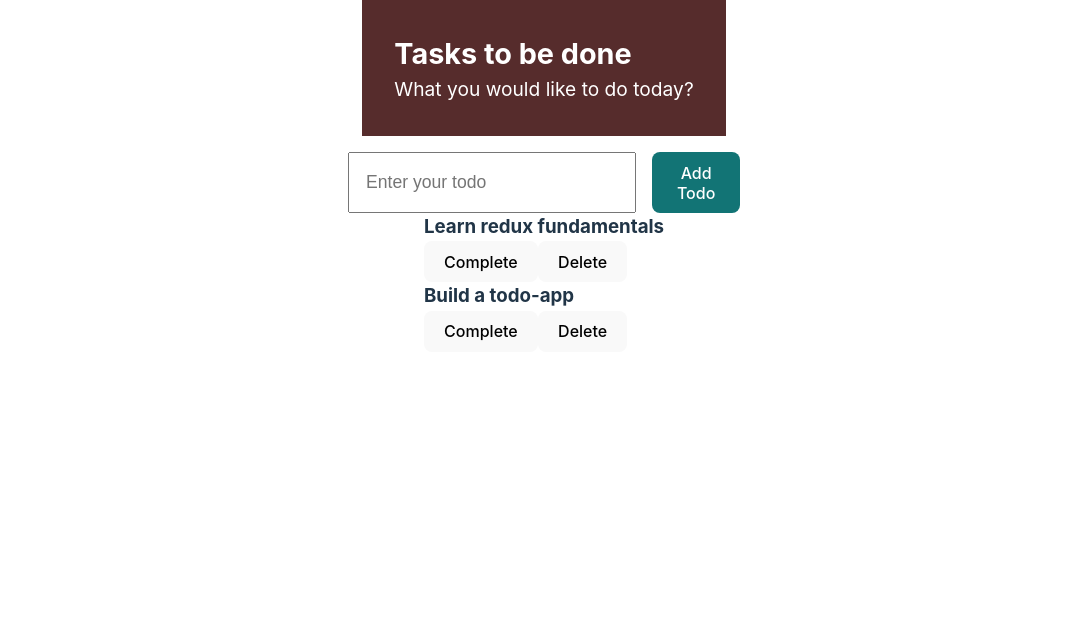
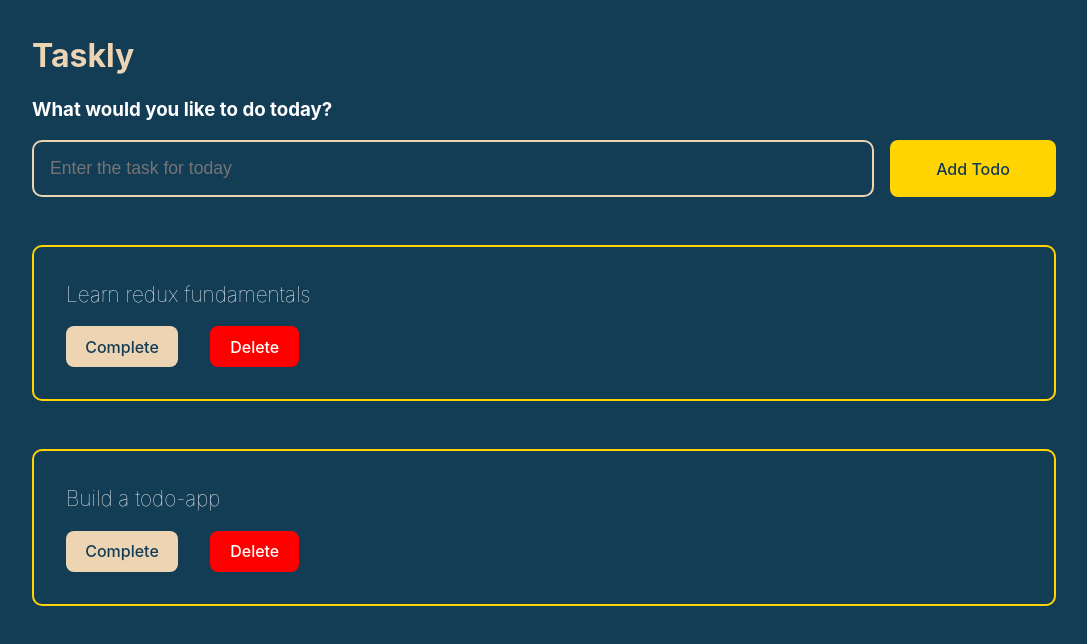
Before and after one commit to emmanuelkumah/react-redux-tut, a React (Vite) app: page / in a window 1280 px wide. Shown: the top 644 px of the page, without its empty margins (96-1183 px from the left). Built offline with nearby package versions, Linux system fonts and the light colour scheme.

Commit message:
Updated UI styling

```diff
--- a/src/App.css
+++ b/src/App.css
@@ -2,37 +2,73 @@
   margin: 0;
   padding: 0;
   box-sizing: "border-box";
+  background-color: #133c55;
+  color: #fff;
 }
 .todo_container {
   display: flex;
   flex-direction: column;
-  align-items: center;
-  width: 100vw;
+  width: 80vw;
+  margin: 0 auto;
 }
 
-.todo_heading {
-  font-size: 1.2rem;
-  background-color: #562c2c;
-  padding: 2rem;
-  color: #fff;
+.todo_caption > h2 {
+  font-size: 2rem;
+  color: #edd4b2;
+  padding-top: 2rem;
+  padding-bottom: 1rem;
 }
+
 .todo_form_container {
   display: flex;
   gap: 1rem;
   margin-top: 1rem;
 }
-.todo_input {
+input[type="text"] {
+  border: 2px solid #edd4b2;
+  border-radius: 10px;
+  outline: none;
   width: 100%;
   padding: 1rem;
   font-size: 1.1rem;
 }
+.todo_item-container {
+  margin-top: 3rem;
+  margin-bottom: 3rem;
+  border: 2px solid #ffd400;
+  border-radius: 10px;
+  padding: 2rem;
+}
+.todo_item-container > h3 {
+  font-size: 1.3rem;
+  font-weight: lighter;
+  padding-bottom: 1rem;
+}
+.todo_btn-add {
+  background-color: #ffd400;
+  width: 200px;
+  color: #133c55;
+}
 .todo_btn {
-  background-color: #127475;
+  display: flex;
+  gap: 2rem;
+}
+.todo_btn > button:nth-child(1) {
+  background-color: #edd4b2;
+  color: #133c55;
+  border: none;
+}
+.todo_btn > button:nth-child(1):hover,
+.todo_btn > button:nth-child(1):active {
+  background-color: #ffd400;
+}
+.todo_btn > button:nth-last-child(1) {
+  background-color: red;
   color: #fff;
 }
+
 .todo_btn:hover,
 .todo_btn:active {
-  background-color: #0e9594;
 }
 .todoCompleted {
   color: #0e9594;
--- a/src/components/TodoHeading.jsx
+++ b/src/components/TodoHeading.jsx
@@ -1,12 +1,11 @@
 import React from "react";
-
 const TodoHeading = () => {
   return (
     <>
-      <header className="todo_heading">
-        <h2>Tasks to be done</h2>
-        <p>What you would like to do today?</p>
-      </header>
+      <section className="todo_caption">
+        <h2>Taskly</h2>
+        <h3>What would you like to do today?</h3>
+      </section>
     </>
   );
 };
--- a/src/components/TodoInput.jsx
+++ b/src/components/TodoInput.jsx
@@ -31,11 +31,12 @@ const TodoInput = () => {
         <input
           className="todo_input"
           type="text"
-          placeholder="Enter your todo"
+          placeholder="Enter the task for today"
           value={todo}
+          autoFocus
           onChange={onInputTodo}
         />
-        <button className="todo_btn">Add Todo</button>
+        <button className="todo_btn-add">Add Todo</button>
       </form>
     </div>
   );
--- a/src/components/TodoItem.jsx
+++ b/src/components/TodoItem.jsx
@@ -17,11 +17,11 @@ const TodoItem = ({ todo }) => {
     });
   };
   return (
-    <div>
+    <div className="todo_item-container">
       <h3 className={`todo${todo.completed ? "Completed" : ""}`}>
         {todo.item}
       </h3>
-      <div>
+      <div className="todo_btn">
         <button onClick={() => onComplete(todo.id)}>Complete</button>
         <button onClick={() => onDelete(todo.id)}>Delete</button>
       </div>
--- a/src/index.css
+++ b/src/index.css
@@ -2,16 +2,6 @@
   font-family: Inter, system-ui, Avenir, Helvetica, Arial, sans-serif;
   line-height: 1.5;
   font-weight: 400;
-
-  color-scheme: light dark;
-  color: rgba(255, 255, 255, 0.87);
-  background-color: #242424;
-
-  font-synthesis: none;
-  text-rendering: optimizeLegibility;
-  -webkit-font-smoothing: antialiased;
-  -moz-osx-font-smoothing: grayscale;
-  -webkit-text-size-adjust: 100%;
 }
 
 a {
```
